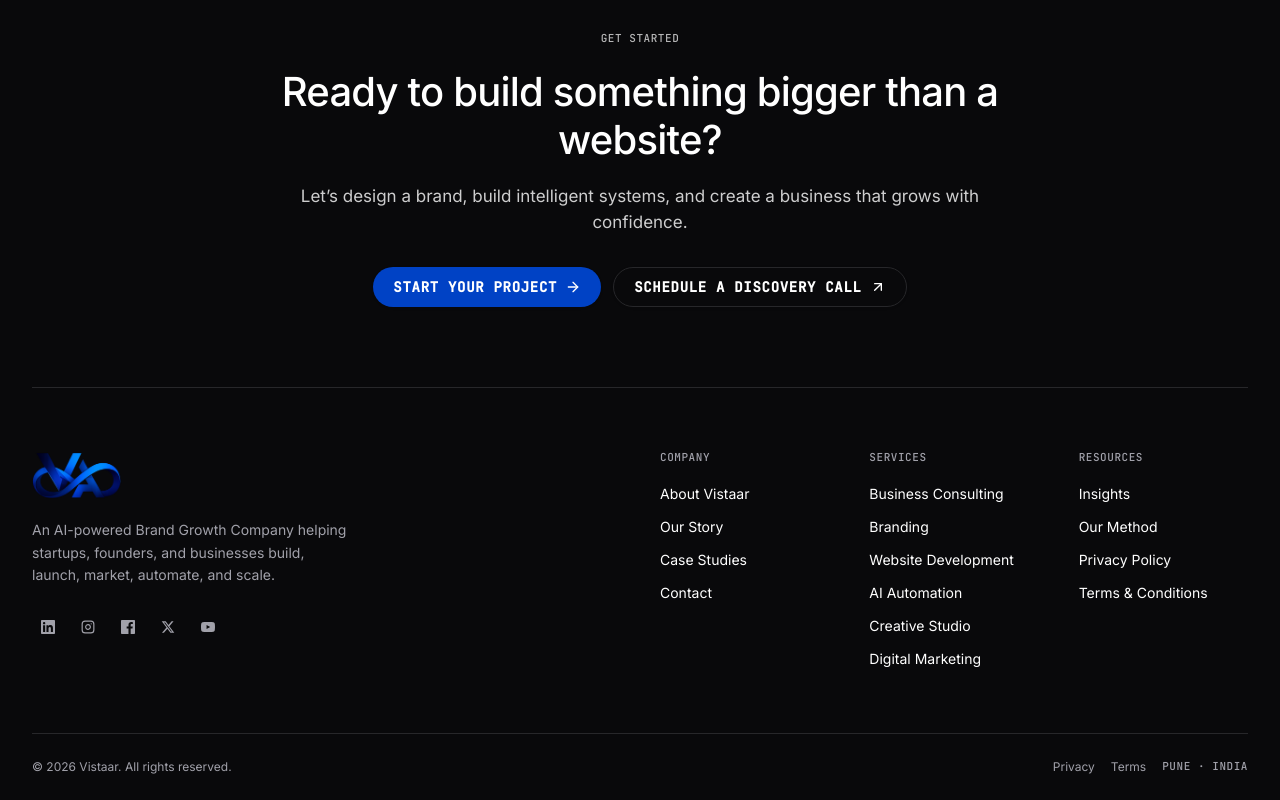
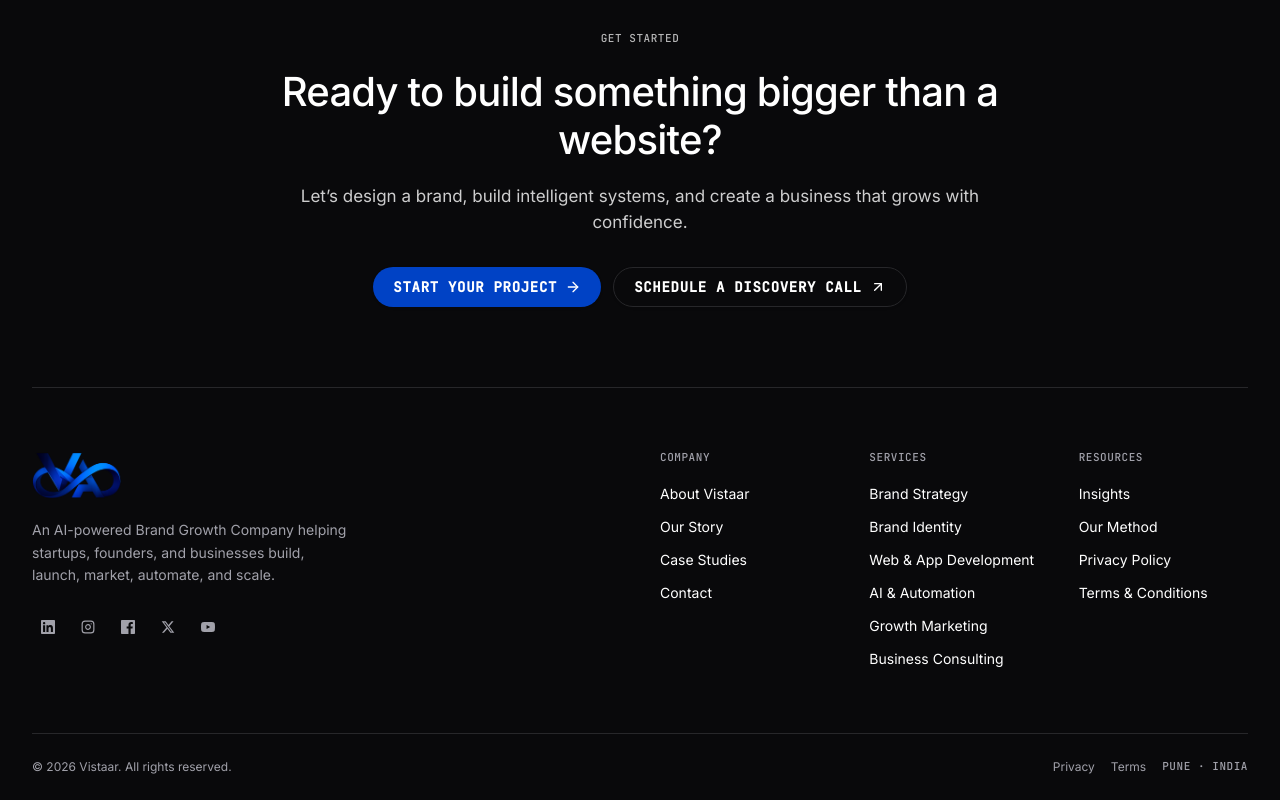
Before and after one commit to shivamk2707/Vistaar, a Next.js app: page /services in a window 1280 px wide. Shown: the part 4341-5141 px from the top of the page. Built offline with nearby package versions, Linux system fonts and the light colour scheme.

Commit message:
Navigations to services section from footer implemented

```diff
--- a/src/app/method/page.tsx
+++ b/src/app/method/page.tsx
@@ -27,7 +27,6 @@ const PHASES = [
     title: "Discover",
     objective: "Understand the client's business before proposing any solution.",
     activities: [
-      "Discovery Call",
       "Business Understanding",
       "Requirement Gathering",
       "Target Audience Analysis",
--- a/src/app/page.tsx
+++ b/src/app/page.tsx
@@ -584,7 +584,7 @@ function IndustriesSection() {
       <Container className="relative z-10">
         <Reveal>
           <SectionHeading
-            eyebrow="Industries we work in"
+            eyebrow="Industries"
             title="We build momentum across industries."
             description="From high-trust service brands to fast-moving digital companies, we shape the right positioning, story, and system for the business behind the brand."
           />
--- a/src/app/services/page.tsx
+++ b/src/app/services/page.tsx
@@ -222,7 +222,7 @@ function ServiceStep({ service, index, onInView }: any) {
   }, [isInView, onInView]);
 
   return (
-    <div ref={ref} className="flex flex-col gap-6 scroll-mt-40 transition-opacity duration-500" style={{ opacity: isInView ? 1 : 0.4 }}>
+    <div id={service.id} ref={ref} className="flex flex-col gap-6 scroll-mt-40 transition-opacity duration-500" style={{ opacity: isInView ? 1 : 0.4 }}>
       {/* Mobile-only step number */}
       <div className="text-6xl font-bold text-white/10 lg:hidden">
         0{index + 1}
--- a/src/components/footer.tsx
+++ b/src/components/footer.tsx
@@ -24,12 +24,12 @@ const FOOTER_LINKS = [
   {
     title: "Services",
     items: [
+      { href: "/services#strategy", label: "Brand Strategy" },
+      { href: "/services#identity", label: "Brand Identity" },
+      { href: "/services#engineering", label: "Web & App Development" },
+      { href: "/services#ai", label: "AI & Automation" },
+      { href: "/services#growth", label: "Growth Marketing" },
       { href: "/services#consulting", label: "Business Consulting" },
-      { href: "/services#branding", label: "Branding" },
-      { href: "/services#engineering", label: "Website Development" },
-      { href: "/services#ai", label: "AI Automation" },
-      { href: "/services#creative", label: "Creative Studio" },
-      { href: "/services#growth", label: "Digital Marketing" },
     ],
   },
   {
```
